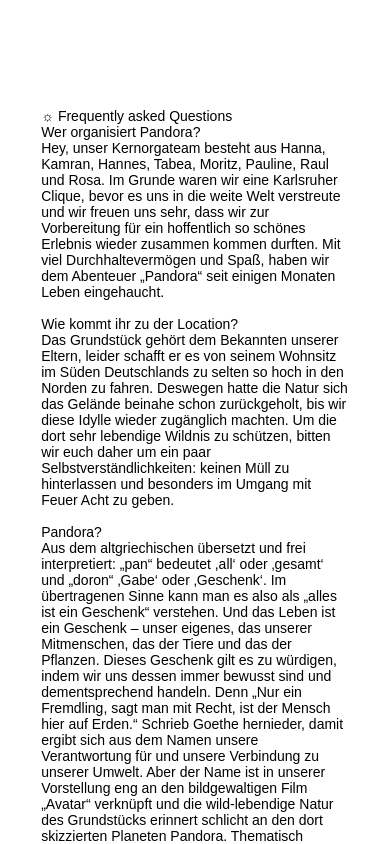
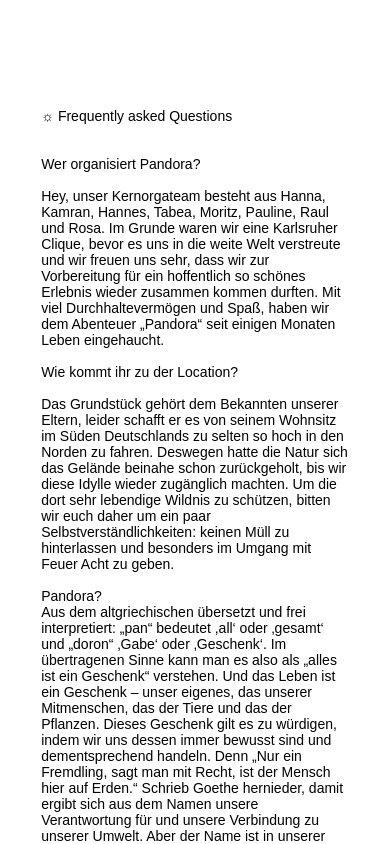
Before and after one commit to SimonSoftwareSolution/Pandora, a Gatsby site: page /faqBody in a window 390 px wide. Shown: the top 844 px of the page. Built offline with nearby package versions, Linux system fonts and the light colour scheme; Gatsby itself is replaced by a stand-in of ours.

Commit message:
mobile View

```diff
--- a/src/pages/faqBody.js
+++ b/src/pages/faqBody.js
@@ -11,12 +11,14 @@ const FaqBody = () => {
         <Grid item xs={10}>
         <p style={faqStyle}>
         ☼ Frequently asked Questions<br/>
-
+        <br/>
+        <br/>
         Wer organisiert Pandora? <br/>
+        <br/>
         Hey, unser Kernorgateam besteht aus Hanna, Kamran, Hannes, Tabea, Moritz, Pauline, Raul und Rosa. Im Grunde waren wir eine Karlsruher Clique, bevor es uns in die weite Welt verstreute und wir freuen uns sehr, dass wir zur Vorbereitung für ein hoffentlich so schönes Erlebnis wieder zusammen kommen durften. Mit viel Durchhaltevermögen und Spaß, haben wir dem Abenteuer „Pandora“ seit einigen Monaten Leben eingehaucht.
         <br/>
         <br/>
-        Wie kommt ihr zu der Location? <br/>
+        Wie kommt ihr zu der Location? <br/> <br/>
         Das Grundstück gehört dem Bekannten unserer Eltern, leider schafft er es von seinem Wohnsitz im Süden Deutschlands zu selten so hoch in den Norden zu fahren. Deswegen hatte die Natur sich das Gelände beinahe schon zurückgeholt, bis wir diese Idylle wieder zugänglich machten. Um die dort sehr lebendige Wildnis zu schützen, bitten wir euch daher um ein paar Selbstverständlichkeiten: keinen Müll zu hinterlassen und besonders im Umgang mit Feuer Acht zu geben.
         <br/>
         <br/>
@@ -26,13 +28,16 @@ const FaqBody = () => {
         Aber der Name ist in unserer Vorstellung eng an den bildgewaltigen Film „Avatar“ verknüpft und die wild-lebendige Natur des Grundstücks erinnert schlicht an den dort skizzierten Planeten Pandora. Thematisch nehmen wir hierauf Bezug.
         <br/>
         <br/>
-        Was passiert mit meinem Kunstbeitrag? <br/>
+        Was passiert mit meinem Kunstbeitrag? <br/> <br/>
         Klar, der Löwenanteil (wenn es denn reicht?¿ 0.o ) wird benötigt, um das ganze Event überhaupt möglich zu machen. Wir haben Ausgaben für die Anlage, die Bastelei, die Biertischgarnituren, Wasser, Strom und bestimmt noch 100 Sachen mehr. Aber wenn was übrig bleiben sollte, wollen wir von euch, dass ihr entscheidet, ob das Geld gespendet werden soll - an eine Organisation eurer Wahl - oder ob wir den Überschuss bis zum nächsten Jahr verwahren sollen.
         <br/>
         <br/>
-        Wie kann ich euch unterstützen? <br/>
+        Wie kann ich euch unterstützen? <br/> <br/>
         Gute Vibes und Liebe sind auf jeden Fall das Wichtigste. Wir hoffen alle, dass wir das Festival reibungslos über die Bühne bringen und gemeinsam eine wahnsinnig schöne Zeit erleben werden, die uns in Erinnerung bleibt und uns in so manchen Momenten der Zukunft ein warmes Lächeln schenkt.
-
+        <br/>
+        <br/>
+        <br/>
+        <br/>
         </p>
       </Grid>
       <Grid item xs={1} style={centeredItems}/>
--- a/src/styles/styles.js
+++ b/src/styles/styles.js
@@ -33,9 +33,14 @@ const pageStyles = {
     ...centeredItems,
     fontSize : 14,
     marginTop : '100px',
+    marginBottom : '100px',
+    maxWidth : '800px',
     backgroundColor : '#FFFFFF',
     height: 'auto',
-    width : 'auto'
+    width : 'auto',
+    maxHeight: '100vh',
+    overflowY: 'auto'
+
   }
 
   const modalImage = {
```
